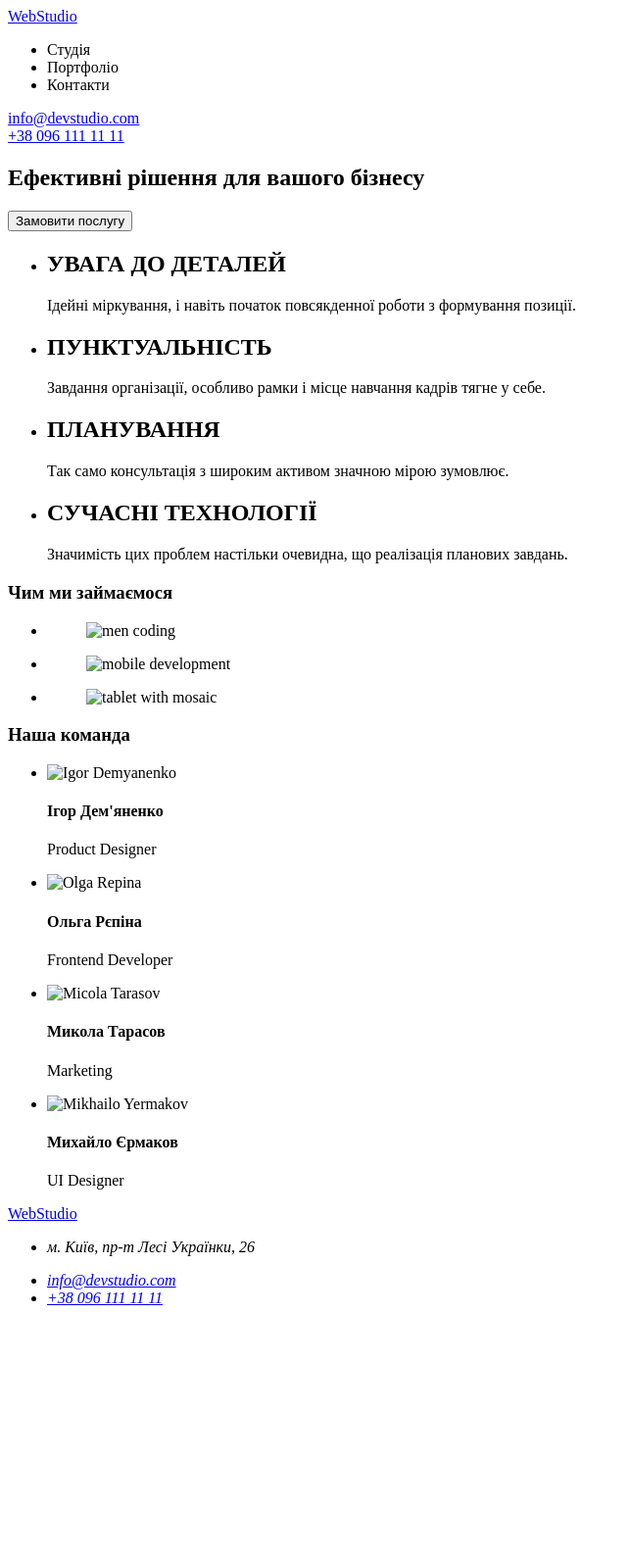
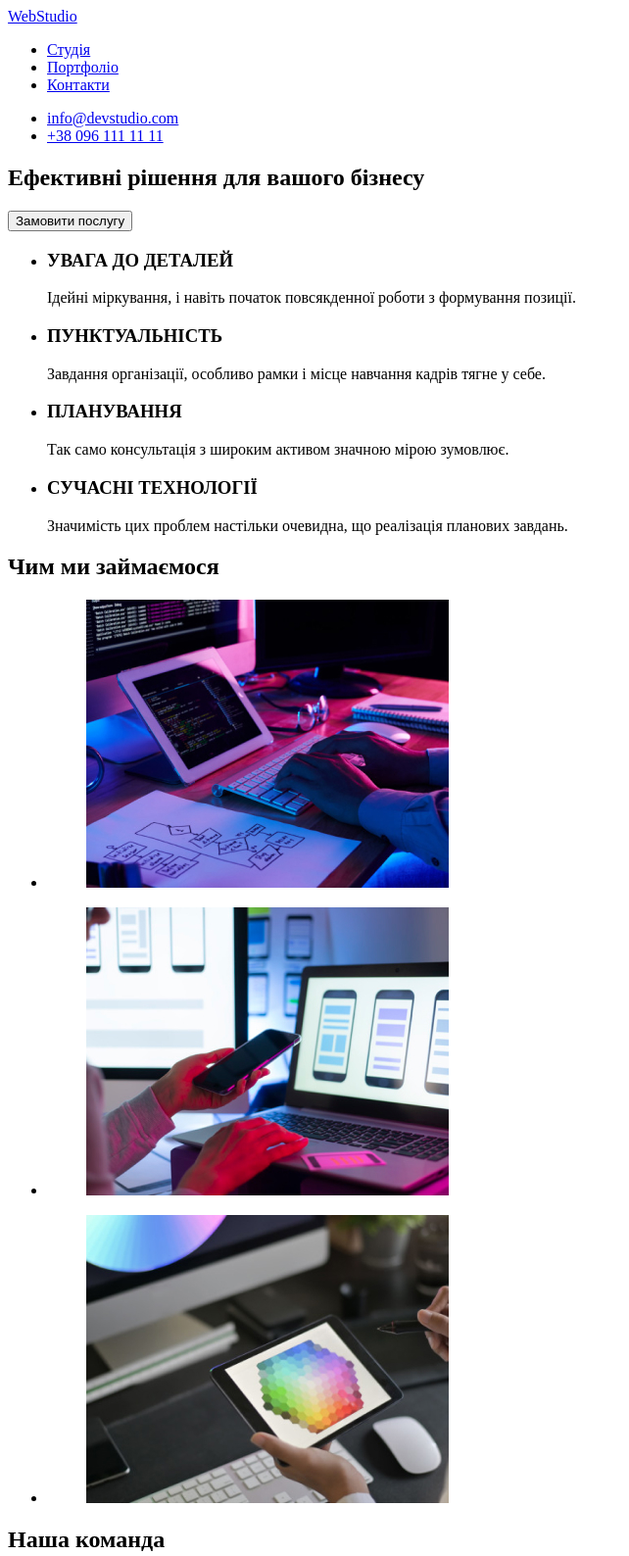
Before and after one commit to troanart/Tutorial-git, a plain HTML site: page index.html in a window 1280 px wide. Shown: the top 1588 px of the page at 98% size, without its empty margins (0-642 px from the left). Before the commit the page ends 1350 px from the top, so only its background shows below. Drawn offline with Linux system fonts and the light colour scheme.

Commit message:
Update index.html

```diff
--- a/index.html
+++ b/index.html
@@ -1,5 +1,5 @@
 <!DOCTYPE html>
-<html lang="en">
+<html lang="uk">
   <head>
     <meta charset="UTF-8" />
     <meta name="viewport" content="width=device-width, initial-scale=1.0" />
@@ -10,153 +10,146 @@
       <a href="#">WebStudio</a>
       <nav>
         <ul>
-          <li><a href="#"></a>Студія</li>
-          <li><a href="#"></a>Портфоліо</li>
-          <li><a href="#"></a>Контакти</li>
+          <li><a href="#">Студія</a></li>
+          <li><a href="#">Портфоліо</a></li>
+          <li><a href="#">Контакти</a></li>
         </ul>
       </nav>
-      <div><a href="info@devstudio.com">info@devstudio.com</a></div>
-      <div><a href="tel:+380961111111">+38 096 111 11 11</a></div>
+      <ul>
+        <li><a href="mailto:info@devstudio.com">info@devstudio.com</a></li>
+        <li><a href="tel:+380961111111">+38 096 111 11 11</a></li>
+      </ul>
     </header>
     <main>
       <section class="banner">
-        <div class=""><h1>Ефективні рішення для вашого бізнесу</h1></div>
+        <h1>Ефективні рішення для вашого бізнесу</h1>
         <button type="button">Замовити послугу</button>
       </section>
       <section class="about">
         <ul>
           <li>
-            <h2>УВАГА ДО ДЕТАЛЕЙ</h2>
+            <h3>УВАГА ДО ДЕТАЛЕЙ</h3>
             <p>
               Ідейні міркування, і навіть початок повсякденної роботи з
               формування позиції.
             </p>
           </li>
           <li>
-            <h2>ПУНКТУАЛЬНІСТЬ</h2>
+            <h3>ПУНКТУАЛЬНІСТЬ</h3>
             <p>
               Завдання організації, особливо рамки і місце навчання кадрів тягне
               у себе.
             </p>
           </li>
           <li>
-            <h2>ПЛАНУВАННЯ</h2>
+            <h3>ПЛАНУВАННЯ</h3>
             <p>
               Так само консультація з широким активом значною мірою зумовлює.
             </p>
           </li>
           <li>
-            <h2>СУЧАСНІ ТЕХНОЛОГІЇ</h2>
+            <h3>СУЧАСНІ ТЕХНОЛОГІЇ</h3>
             <p>
               Значимість цих проблем настільки очевидна, що реалізація планових
               завдань.
             </p>
           </li>
         </ul>
-        <div class="show-block">
-          <div class="show-block__head-slogan"><h3>Чим ми займаємося</h3></div>
-          <div class="show-block__img">
+      </section>
+      <section>
+        <h2>Чим ми займаємося</h2>
         <ul>
           <li>
             <figure>
               <img
-                    src="/src/img/img_1.jpg"
+                src="/img/img_1.jpg"
                 alt="men coding"
                 height="294"
-                    width="370" />
+                width="370"
+              />
             </figure>
           </li>
           <li>
             <figure>
               <img
-                    src="/src/img/img_2.jpg"
+                src="/img/img_2.jpg"
                 alt="mobile development"
                 height="294"
-                    width="370" />
+                width="370"
+              />
             </figure>
           </li>
           <li>
             <figure>
               <img
-                    src="/src/img/img_3.jpg"
+                src="/img/img_3.jpg"
                 alt="tablet with mosaic"
                 height="294"
-                    width="370" />
+                width="370"
+              />
             </figure>
           </li>
         </ul>
-          </div>
-        </div>
       </section>
       <section class="our-team">
-        <div class="our-team__head-slogan"><h3>Наша команда</h3></div>
-        <div class="our-team__photo">
+        <h2>Наша команда</h2>
         <ul>
           <li>
-              <div class="card">
             <img
-                  src="/src/img/Игор.jpg"
+              src="/img/Игор.jpg"
               alt="Igor Demyanenko"
               height="260"
-                  width="270" />
-                <h4>Ігор Дем'яненко</h4>
+              width="270"
+            />
+            <h3>Ігор Дем'яненко</h3>
             <p>Product Designer</p>
-              </div>
           </li>
           <li>
-              <div class="card">
             <img
-                  src="/src/img/Ольга.jpg"
+              src="/img/Ольга.jpg"
               alt="Olga Repina"
               height="260"
-                  width="270" />
-                <h4>Ольга Рєпіна</h4>
+              width="270"
+            />
+            <h3>Ольга Рєпіна</h3>
             <p>Frontend Developer</p>
-              </div>
           </li>
           <li>
-              <div class="card">
             <img
-                  src="/src/img/Микола.jpg"
+              src="/img/Микола.jpg"
               alt="Micola Tarasov"
               height="260"
-                  width="270" />
-                <h4>Микола Тарасов</h4>
+              width="270"
+            />
+            <h3>Микола Тарасов</h3>
             <p>Marketing</p>
-              </div>
           </li>
           <li>
-              <div class="card">
             <img
-                  src="/src/img/Игор.jpg"
+              src="/img/Игор.jpg"
               alt="Mikhailo Yermakov"
               height="260"
-                  width="270" />
-                <h4>Михайло Єрмаков</h4>
+              width="270"
+            />
+            <h3>Михайло Єрмаков</h3>
             <p>UI Designer</p>
-              </div>
           </li>
         </ul>
-        </div>
       </section>
     </main>
     <footer>
-      <div class="info">
-        <div><a href="#">WebStudio</a></div>
+      <a href="#">WebStudio</a>
       <address>
+        <p>м. Київ, пр-т Лесі Українки, 26</p>
         <ul>
           <li>
-              <div><p>м. Київ, пр-т Лесі Українки, 26</p></div>
+            <a href="info@devstudio.com">info@devstudio.com</a>
           </li>
           <li>
-              <div><a href="info@devstudio.com">info@devstudio.com</a></div>
-            </li>
-            <li>
-              <div><a href="tel:+380961111111">+38 096 111 11 11</a></div>
+            <a href="tel:+380961111111">+38 096 111 11 11</a>
           </li>
         </ul>
       </address>
-      </div>
     </footer>
   </body>
 </html>
```
Lines whose indentation alone changed are shown as unchanged.
